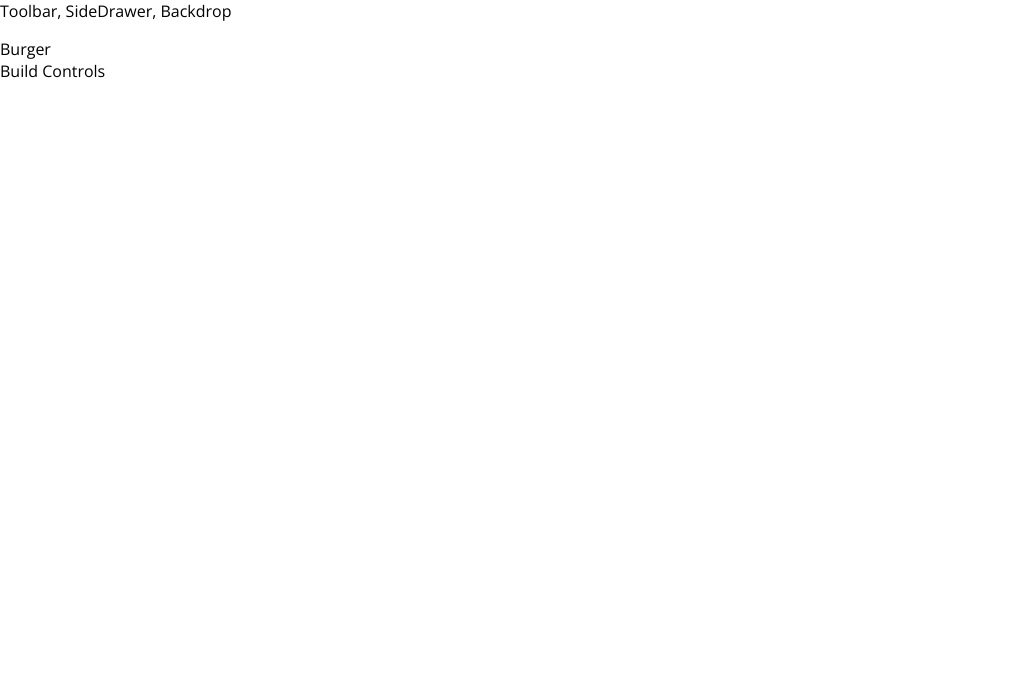
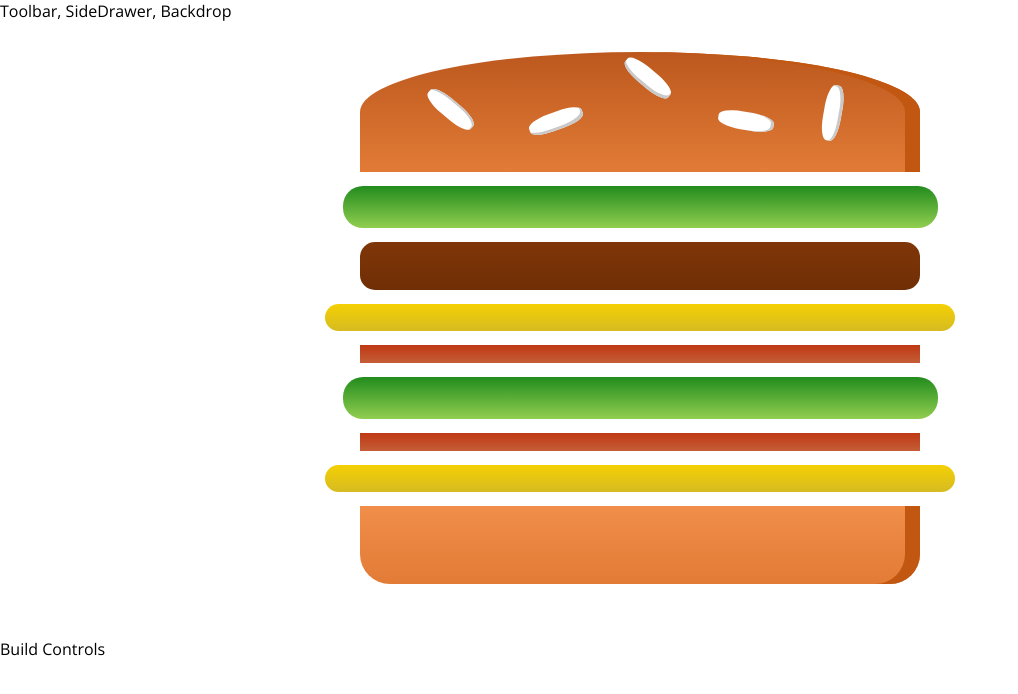
Before and after one commit to ivona21/burger-builder-app, a React app: page / in a window 1280 px wide. Shown: the top 694 px of the page, without its empty margins (0-1018 px from the left). Built offline with nearby package versions, Linux system fonts and the light colour scheme.

Commit message:
burger is visible finally

```diff
--- a/package.json
+++ b/package.json
@@ -31,6 +31,7 @@
     "postcss-flexbugs-fixes": "3.2.0",
     "postcss-loader": "2.0.8",
     "promise": "8.0.1",
+    "prop-types": "^15.6.1",
     "raf": "3.4.0",
     "react": "^16.3.0",
     "react-dev-utils": "^5.0.0",
--- /dev/null
+++ b/src/components/Burger/Burger.css
@@ -0,0 +1,30 @@
+.Burger {
+    width: 100%;
+    margin: auto;
+    height: 250px;
+    overflow: scroll;
+    text-align: center;
+    font-weight: bold;
+    font-size: 1.2rem;
+}
+
+@media (min-width: 500px) and (min-height: 400px) {
+    .Burger {
+        width: 350px;
+        height: 300px;
+    }
+}
+
+@media (min-width: 500px) and (min-height: 401px) {
+    .Burger {
+        width: 450px;
+        height: 400px;
+    }
+}
+
+@media (min-width: 1000px) and (min-height: 700px) {
+    .Burger {
+        width: 700px;
+        height: 600px;
+    }
+}
--- a/src/components/Burger/Burger.js
+++ b/src/components/Burger/Burger.js
@@ -1,7 +1,21 @@
 import React from "react";
+import styles from "./Burger.css";
+import BurgerIngredient from "./BurgerIngredient/BurgerIngredient";
 
-const burger = () => {
-
+const burger = (props) => {
+    return (
+        <div className={styles.Burger}>
+            <BurgerIngredient type="bread-top" />
+            <BurgerIngredient type="salad"/>
+            <BurgerIngredient type="meat" />
+            <BurgerIngredient type="cheese"/>
+            <BurgerIngredient type="bacon"/>
+            <BurgerIngredient type="salad"/>
+            <BurgerIngredient type="bacon"/>
+            <BurgerIngredient type="cheese"/>
+            <BurgerIngredient type="bread-bottom" />
+        </div>
+    );
 }
 
 export default burger;
--- a/src/components/Burger/BurgerIngredient/BurgerIngredient.js
+++ b/src/components/Burger/BurgerIngredient/BurgerIngredient.js
@@ -1,10 +1,13 @@
-import React from "react";
+import React, { Component } from "react";
+import PropTypes from "prop-types";
 import styles from "./BurgerIngredient.css";
 
-const burgerIngredient = (props) => {
+
+class BurgerIngredient extends Component {
+    render() {
         let ingredient = null;
 
-    switch (props.type) {
+        switch (this.props.type) {
             case ("bread-bottom"):
                 ingredient = <div className={styles.BreadBottom}></div>;
                 break;
@@ -31,8 +34,11 @@
             default:
                 ingredient = null;
         }
-
         return ingredient;
     }
+}
 
-export default burgerIngredient;
+BurgerIngredient.PropTypes = {
+    type: PropTypes.string.isRequired
+}
+export default BurgerIngredient;
--- a/src/containers/BurgerBuilder/BurgerBuilder.js
+++ b/src/containers/BurgerBuilder/BurgerBuilder.js
@@ -1,11 +1,12 @@
 import React, { PureComponent } from "react";
 import Aux from "../../hoc/Auxiliary";
+import Burger from "../../components/Burger/Burger";
 
 class BurgerBuilder extends PureComponent {
     render () {
         return (
             <Aux>
-                <div>Burger</div>
+                <Burger />
                 <div>Build Controls</div>
             </Aux>
         );
```
Lines whose indentation alone changed are shown as unchanged.
